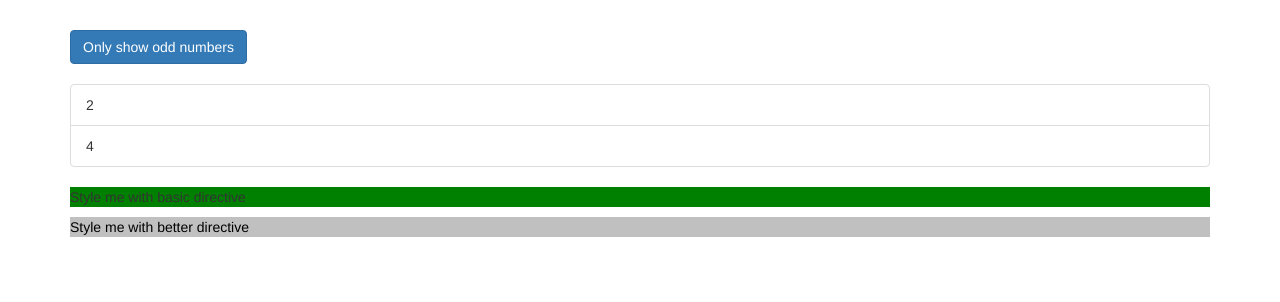
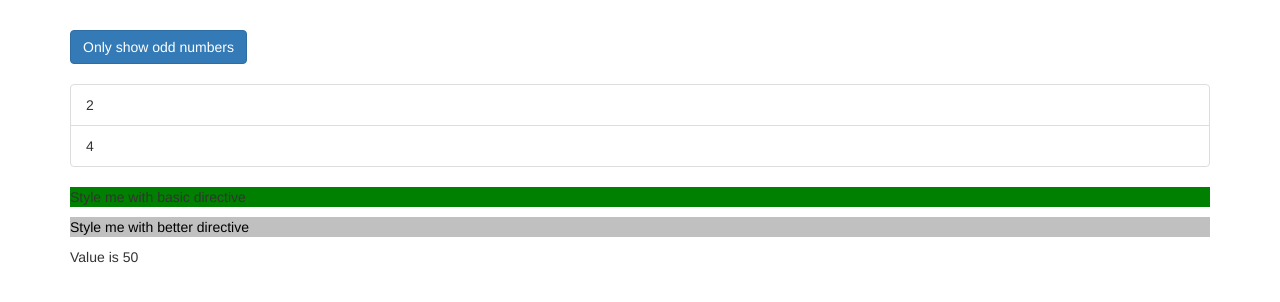
Before and after one commit to yatoker/udemy-ng6-directives, an Angular app: page / in a window 1280 px wide. Shown: the top 302 px of the page. Built offline with nearby package versions, Linux system fonts and the light colour scheme.

Commit message:
ngSwitch

```diff
--- a/src/app/app.component.html
+++ b/src/app/app.component.html
@@ -5,19 +5,13 @@
       <br><br>
       <ul class="list-group">
         <div *ngIf="onlyOdd">
-          <li
-            class="list-group-item"
-            [ngClass]="{odd: odd % 2 !== 0}"
-            [ngStyle]="{backgroundColor: odd % 2 !== 0 ? 'yellow' : 'transparent'}"
+          <li class="list-group-item" [ngClass]="{odd: odd % 2 !== 0}" [ngStyle]="{backgroundColor: odd % 2 !== 0 ? 'yellow' : 'transparent'}"
             *ngFor="let odd of oddNumbers">
             {{ odd }}
           </li>
         </div>
         <div *ngIf="!onlyOdd">
-          <li
-            class="list-group-item"
-            [ngClass]="{odd: even % 2 !== 0}"
-            [ngStyle]="{backgroundColor: even % 2 !== 0 ? 'yellow' : 'transparent'}"
+          <li class="list-group-item" [ngClass]="{odd: even % 2 !== 0}" [ngStyle]="{backgroundColor: even % 2 !== 0 ? 'yellow' : 'transparent'}"
             *ngFor="let even of evenNumbers">
             {{ even }}
           </li>
@@ -26,6 +20,14 @@
 
       <p appBasicHighlight>Style me with basic directive</p>
       <p [appBetterHighlight]="'silver'" [highlightColor]="'gray'">Style me with better directive</p>
+
+      <div [ngSwitch]="value">
+        <p *ngSwitchCase="5">Value is 5</p>
+        <p *ngSwitchCase="10">Value is 10</p>
+        <p *ngSwitchCase="20">Value is 20</p>
+        <p *ngSwitchCase="50">Value is 50</p>
+        <p *ngSwitchDefault>Value is default</p>
+      </div>
     </div>
   </div>
 </div>
--- a/src/app/app.component.ts
+++ b/src/app/app.component.ts
@@ -10,5 +10,5 @@ export class AppComponent {
   oddNumbers = [1, 3, 5];
   evenNumbers = [2, 4];
   onlyOdd = false;
-  //value = 5;
+  value = 50;
 }
```
